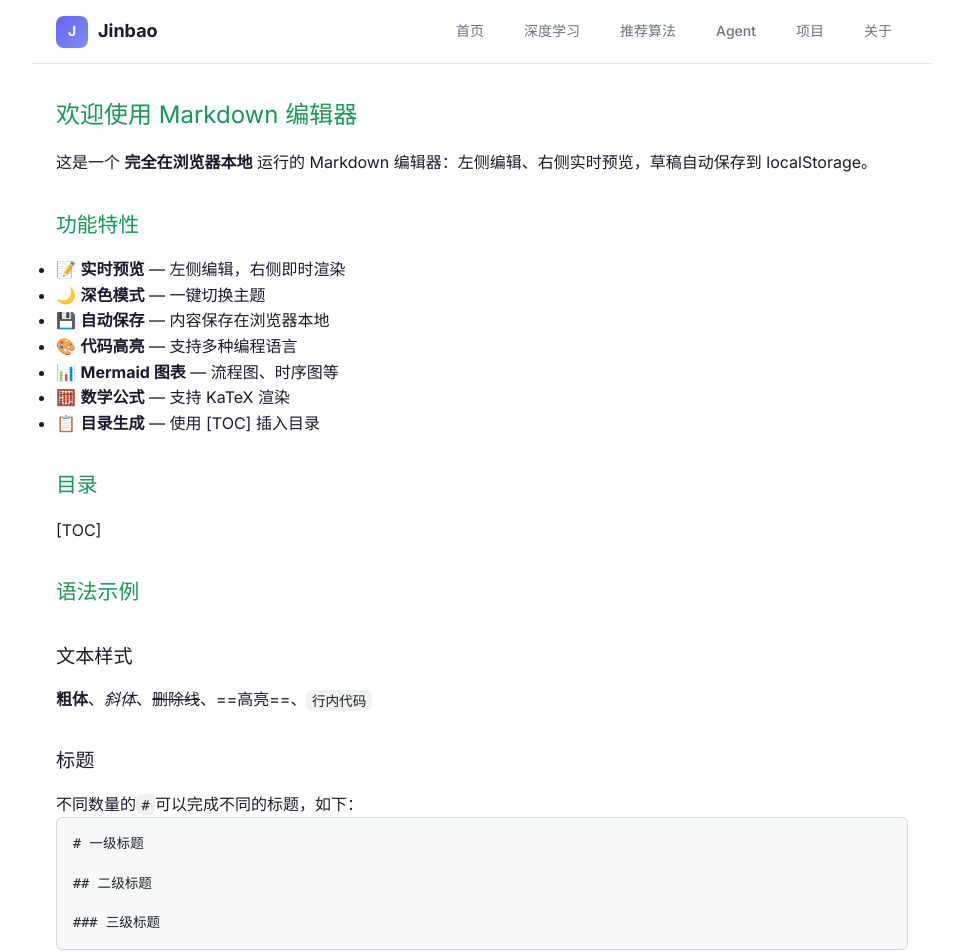
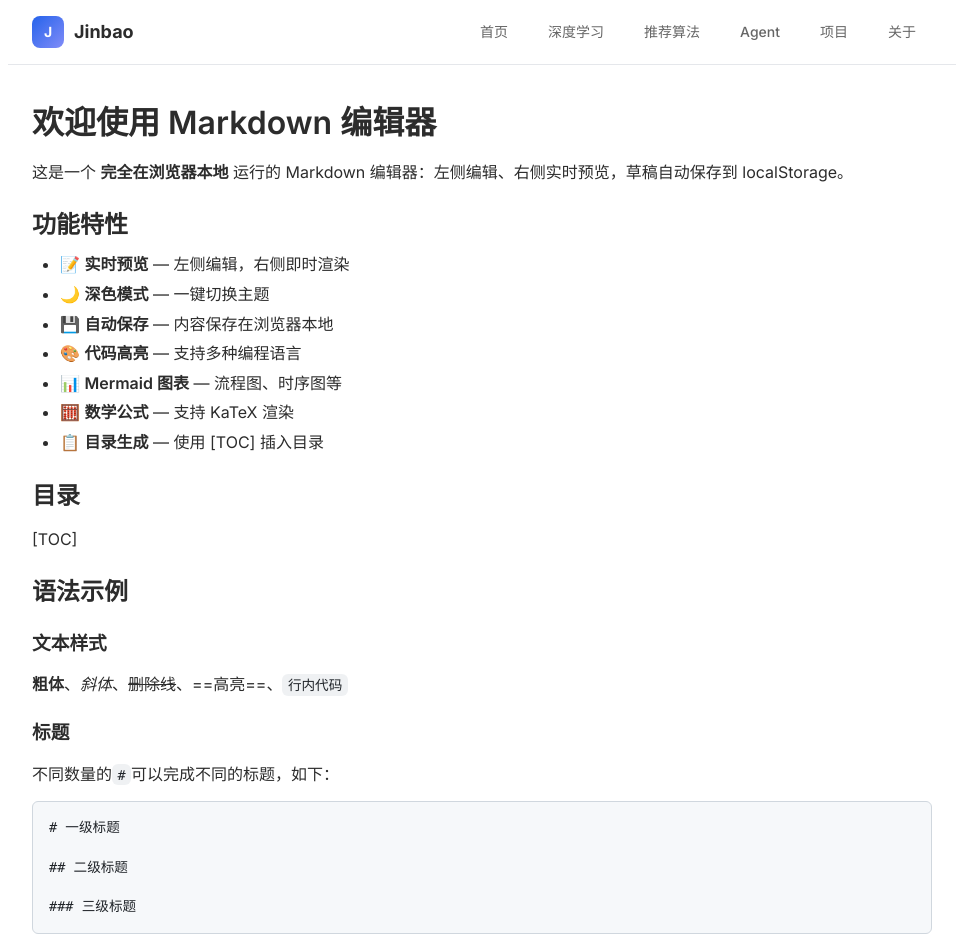
Before and after one commit to JinbaoSite/jinbaosite.github.io, a Jekyll site: the page built from example.md, in a window 1280 px wide and 1400 px high. Shown: the top 952 px of the window, without its empty margins (158-1121 px from the left). Built offline with Jekyll 4.4.1, drawn with Linux system fonts in a browser that asks for light colours; our own code applies the rules of GitHub Pages for plain Markdown files; formulas are drawn with MathJax 3.

Commit message:
Update style.css

```diff
--- a/assets/style.css
+++ b/assets/style.css
@@ -2,23 +2,24 @@
       --bg-primary: #ffffff;
       --bg-secondary: #f7f8fa;
       --bg-card: #ffffff;
+      --bg-hover: #f0f0f0;
       --bg-card-hover: #f5f6f8;
       --border: #e5e7eb;
-      --text-primary: #1a1a2e;
-      --text-secondary: #6b7280;
+      --border-color: #e0e0e0;
+      --text-primary: #2c2c2c;
+      --text-secondary: #666666;
       --text-muted: #9ca3af;
-      --accent: #6366f1;
+      --accent: #2563eb;
+      --accent-hover: #1d4ed8;
       --accent-light: #818cf8;
       --accent-bg: rgba(99, 102, 241, 0.08);
       --success: #22c55e;
       --warning: #f59e0b;
       --shadow: 0 1px 3px rgba(0,0,0,0.08), 0 1px 2px rgba(0,0,0,0.06);
       --shadow-lg: 0 10px 25px rgba(0,0,0,0.08);
-      --radius: 12px;
+      --radius: 6px;
       --radius-sm: 8px;
     }
-
-    * { margin: 0; padding: 0; box-sizing: border-box; }
 
     body {
       font-family: 'Inter', -apple-system, BlinkMacSystemFont, sans-serif;
@@ -413,79 +414,82 @@
       color: var(--accent);
       font-weight: 500;
     }
-
-    img {
-          max-width: 100%;
-          object-fit: cover;
-          border-radius: 10px;
-    }
-    h1 {
-        margin-top: 2rem;
-        margin-bottom: 1rem;
-        font-weight: normal;
-        color: #159957;
-        font-size: 1.5em
-    }
-
-    h2 {
-        margin-top: 2rem;
-        margin-bottom: 1rem;
-        font-weight: normal;
-        color: #159957;
-        font-size: 1.3em;
-    }
-
-    h3 {
-        margin-top: 2rem;
-        margin-bottom: 1rem;
-        font-weight: normal;
-        font-size: 1.2em
-    }
-
-    h4, h5, h6 {
-        margin-top: 2rem;
-        margin-bottom: 1rem;
-        font-weight: normal;
-        font-size: 1em;
-    }
-
-
-    table {
-      width: 100%;
-      border-collapse: collapse;
-      background: var(--bg-card);
-      border: 1px solid var(--border);
-      border-radius: var(--radius);
-      overflow: hidden;
-      box-shadow: var(--shadow);
-    }
-
-    th, td {
-      padding: 14px 20px;
-      text-align: left;
-      font-size: 14px;
-      border-bottom: 1px solid var(--border);
-    }
-
-    th {
-      background: var(--bg-secondary);
+    /*  ------ container ------ */
+    .container h1,
+    .container h2,
+    .container h3,
+    .container h4,
+    .container h5,
+    .container h6 {
+      margin-top: 24px;
+      margin-bottom: 12px;
       font-weight: 600;
-      color: var(--text-secondary);
-      font-size: 12px;
-      text-transform: uppercase;
-      letter-spacing: 0.05em;
-    }
-
-    td {
+      line-height: 1.3;
       color: var(--text-primary);
     }
 
-    tr:last-child td {
-      border-bottom: none;
+    .content h1 { font-size: 2em; border-bottom: 2px solid var(--border-color); padding-bottom: 8px; }
+    .content h2 { font-size: 1.6em; border-bottom: 1px solid var(--border-color); padding-bottom: 6px; }
+    .content h3 { font-size: 1.3em; }
+    .content h4 { font-size: 1.1em; }
+    .content h5 { font-size: 1em; }
+    .content h6 { font-size: 0.9em; color: var(--text-secondary); }
+
+    p {
+      margin-bottom: 14px;
+    }
+    a {
+      color: var(--accent);
+      text-decoration: none;
     }
 
-    tr:hover td {
-      background: var(--bg-card-hover);
+    a:hover {
+      text-decoration: underline;
+    }
+
+    strong { font-weight: 600; }
+    em { font-style: italic; }
+
+    blockquote {
+      margin: 16px 0;
+      padding: 12px 16px;
+      border-left: 4px solid var(--accent);
+      background: var(--bg-hover);
+      border-radius: 0 var(--radius) var(--radius) 0;
+      color: var(--text-secondary);
+    }
+
+    blockquote p:last-child { margin-bottom: 0; }
+
+    ul,
+    ol {
+      margin: 12px 0;
+      padding-left: 28px;
+    }
+
+    li {
+      margin-bottom: 4px;
+    }
+
+    li > ul,
+    li > ol {
+      margin: 4px 0;
+    }
+
+    li.task-list-item {
+      list-style: none;
+      padding-left: 0;
+    }
+
+    input[type="checkbox"] {
+      margin-right: 8px;
+      vertical-align: middle;
+    }
+
+    hr {
+      border: none;
+      border-top: 2px solid var(--border-color);
+      margin: 24px 0;
     }
 
     /* ── 行内代码 ── */
@@ -540,6 +544,54 @@
     .highlight .nb  { color: #8250df; }
     .highlight .si  { color: #0a3069; }
 
+    img {
+          max-width: 100%;
+          object-fit: cover;
+          border-radius: 10px;
+    }
+
+
+
+    table {
+      width: 100%;
+      border-collapse: collapse;
+      background: var(--bg-card);
+      border: 1px solid var(--border);
+      border-radius: var(--radius);
+      overflow: hidden;
+      box-shadow: var(--shadow);
+    }
+
+    th, td {
+      padding: 14px 20px;
+      text-align: left;
+      font-size: 14px;
+      border-bottom: 1px solid var(--border);
+    }
+
+    th {
+      background: var(--bg-secondary);
+      font-weight: 600;
+      color: var(--text-secondary);
+      font-size: 12px;
+      text-transform: uppercase;
+      letter-spacing: 0.05em;
+    }
+
+    td {
+      color: var(--text-primary);
+    }
+
+    tr:last-child td {
+      border-bottom: none;
+    }
+
+    tr:hover td {
+      background: var(--bg-card-hover);
+    }
+
+
+
 
     /* Footer */
     footer {
@@ -555,7 +607,7 @@
       align-items: center;
     }
 
-    .footer-copy { font-size: 18px; color: var(--text-muted); text-align: center; }
+    .footer-copy { font-size: 16px; color: var(--text-muted); text-align: center; }
 
     /* Responsive */
     @media (max-width: 768px) {
```
Lines whose indentation alone changed are shown as unchanged.
